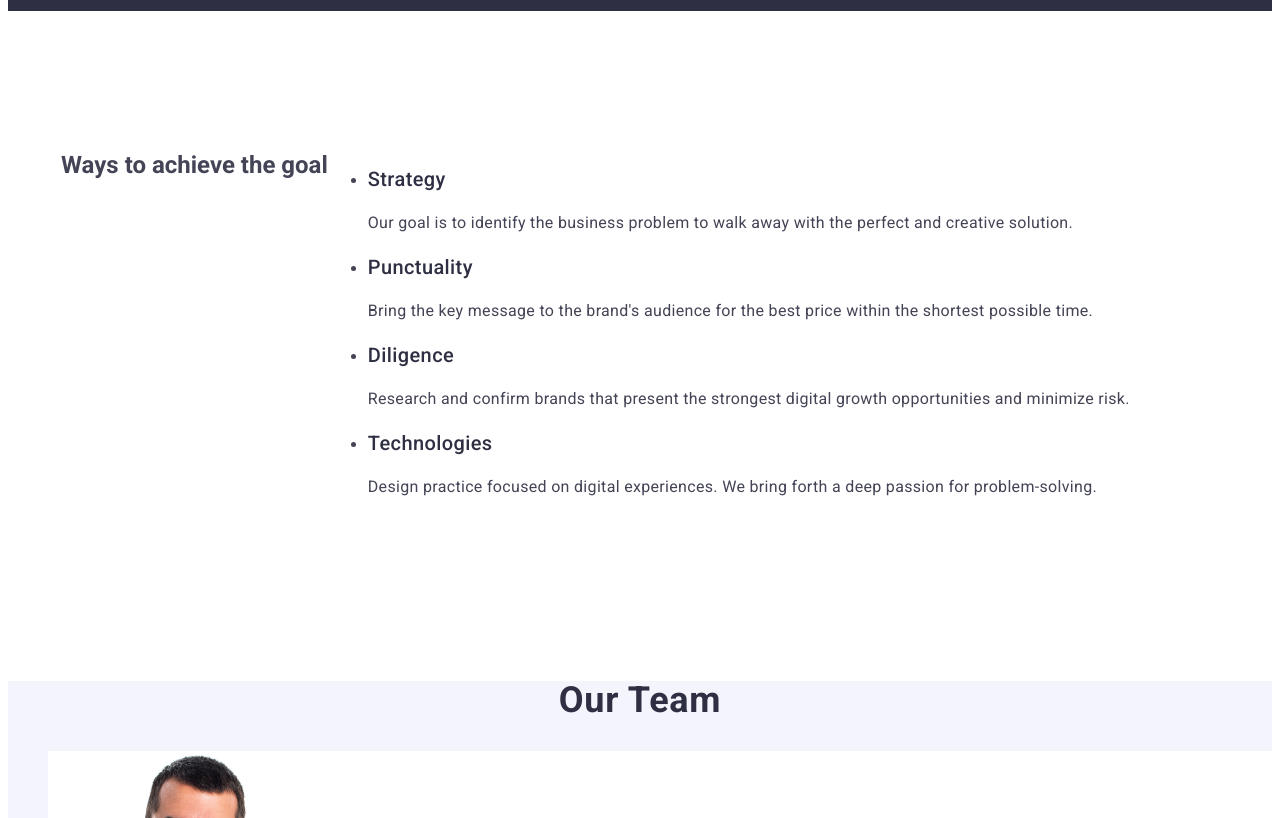
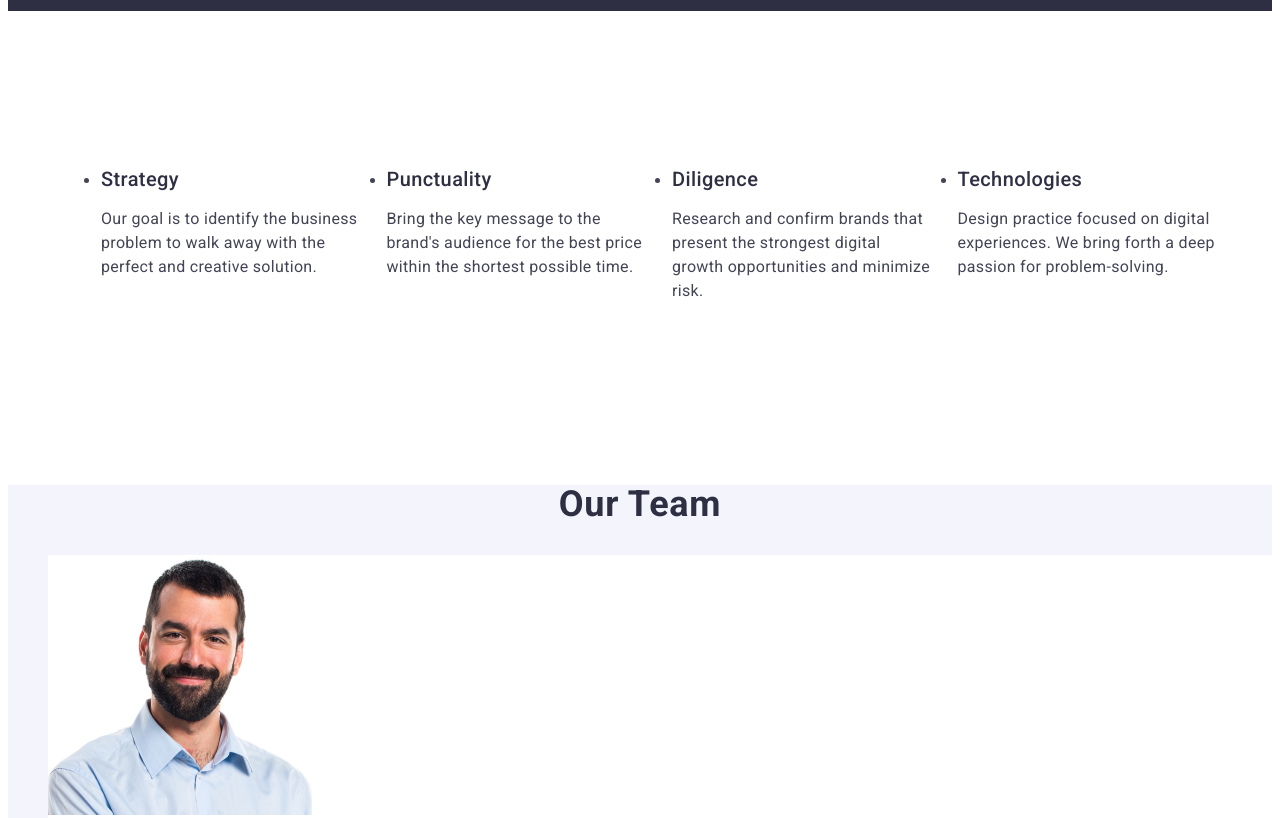
Before and after one commit to stselen07/goit-markup-hw-03, a plain HTML site: page index.html in a window 1280 px wide. Shown: the part 760-1578 px from the top of the page. Drawn offline with Linux system fonts and the light colour scheme.

Commit message:
Update styles.css

```diff
--- a/css/styles.css
+++ b/css/styles.css
@@ -112,6 +112,7 @@ color: #404bbf;
     line-height: 1.2;
     letter-spacing: 0.02em;
     color: #2e2f42;
+    margin-bottom: 8px;
 }
 .section-three-desc {
     background-color: #F4F4FD;
@@ -173,3 +174,22 @@ img {
     display: flex;
     gap: 40px;
 }
+.ways-list {
+    display: flex;
+    gap: 24px;
+}
+.visually-hidden {
+    position: absolute;
+    width: 1px;
+    height: 1px;
+    margin: -1px;
+    border: 0;
+    padding: 0;
+    white-space: nowrap;
+    clip-path: inset(100%);
+    clip: rect(0 0 0 0);
+    overflow: hidden;
+}
+.ways-item {
+    width: calc((100% - 72px) / 4);
+}
```
